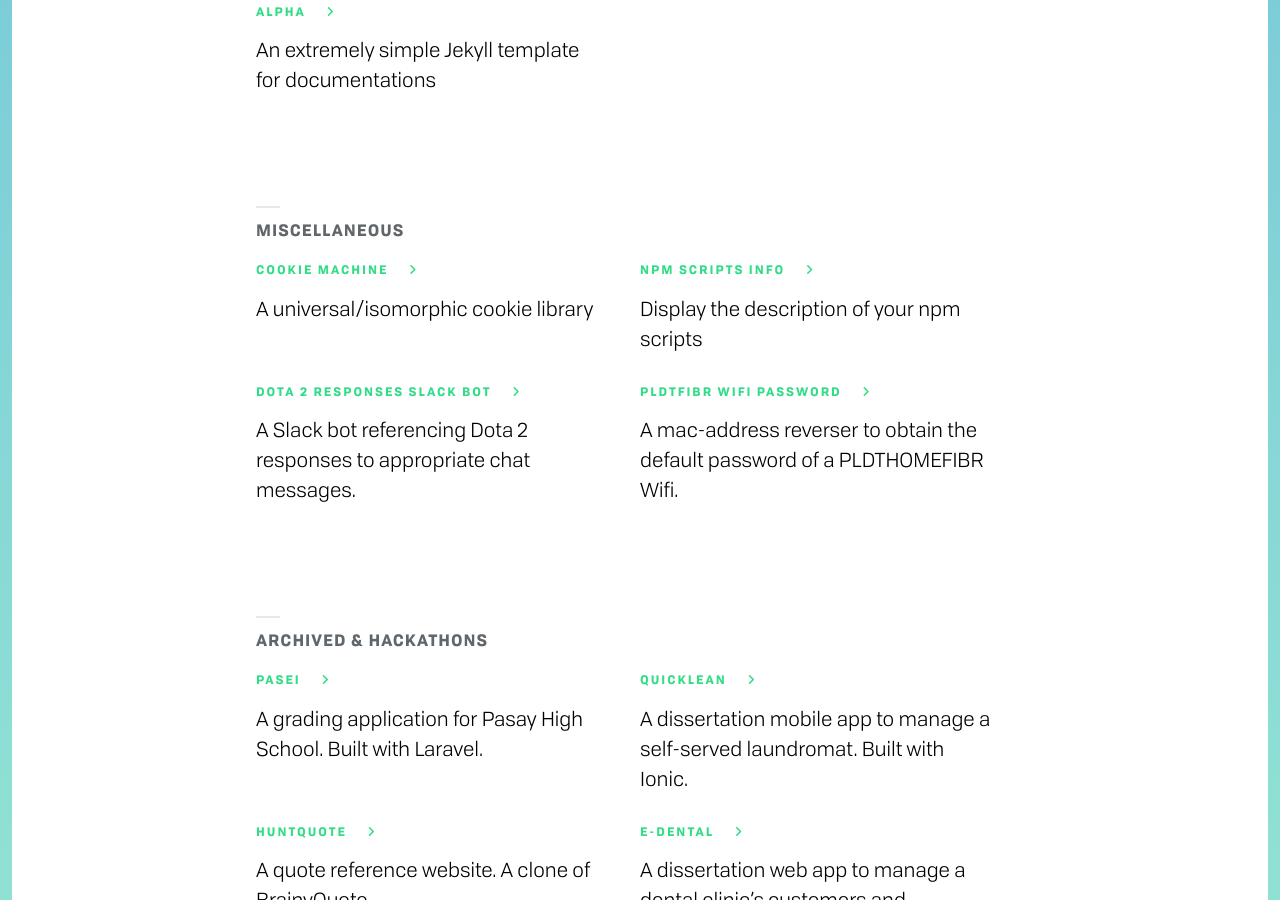
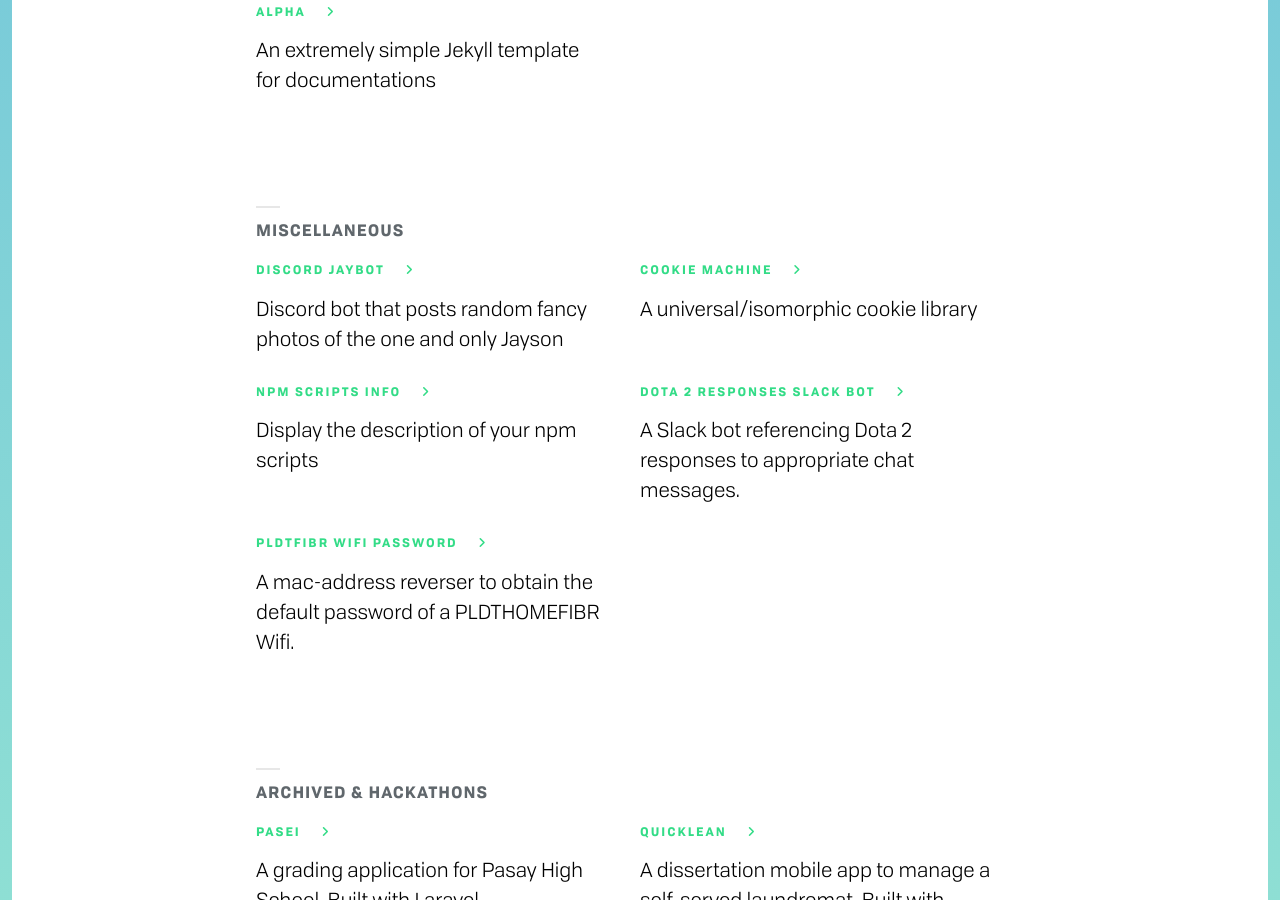
Before and after one commit to srph/websait, a Jekyll site: the page built from lab.html, in a window 1280 px wide and 900 px high, scrolled down 1901 px. Built offline with Jekyll 4.4.1, drawn with Linux system fonts in a browser that asks for light colours; nearby versions of some CDN libraries.

Commit message:
Add jaybot

```diff
--- a/lab.html
+++ b/lab.html
@@ -86,8 +86,12 @@
     section: Miscellaneous
     projects:
       -
+        title: Discord Jaybot
+        description: Discord bot that posts random fancy photos of the one and only Jayson
+        url: https://github.com/srph/discord-jaybot
+      -
         title: Cookie Machine
-        description:  A universal/isomorphic cookie library
+        description: A universal/isomorphic cookie library
         url: https://github.com/srph/cookie-machine
       -
         title: npm Scripts Info
```
